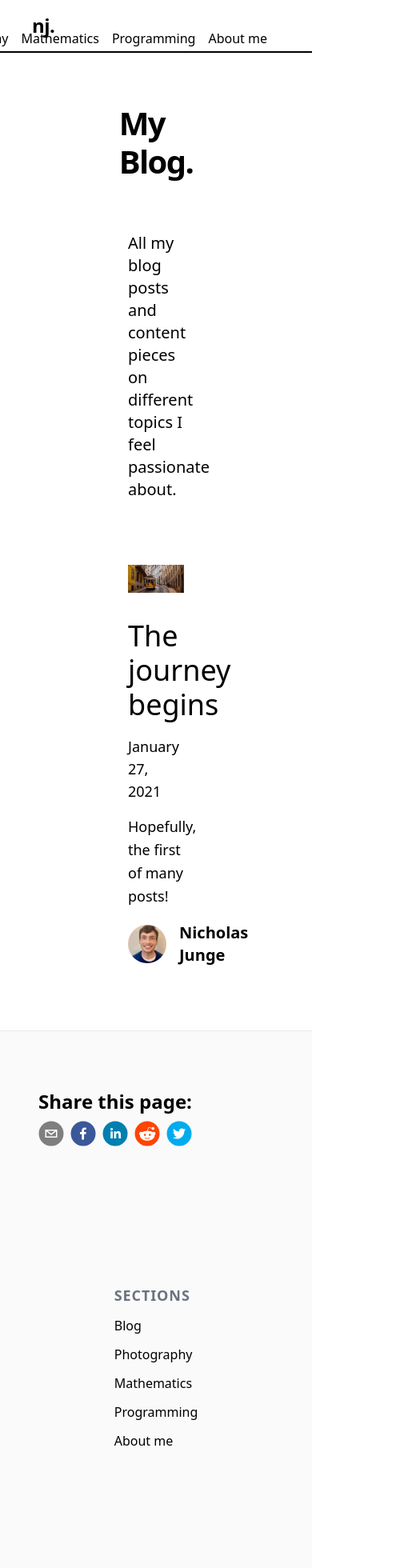
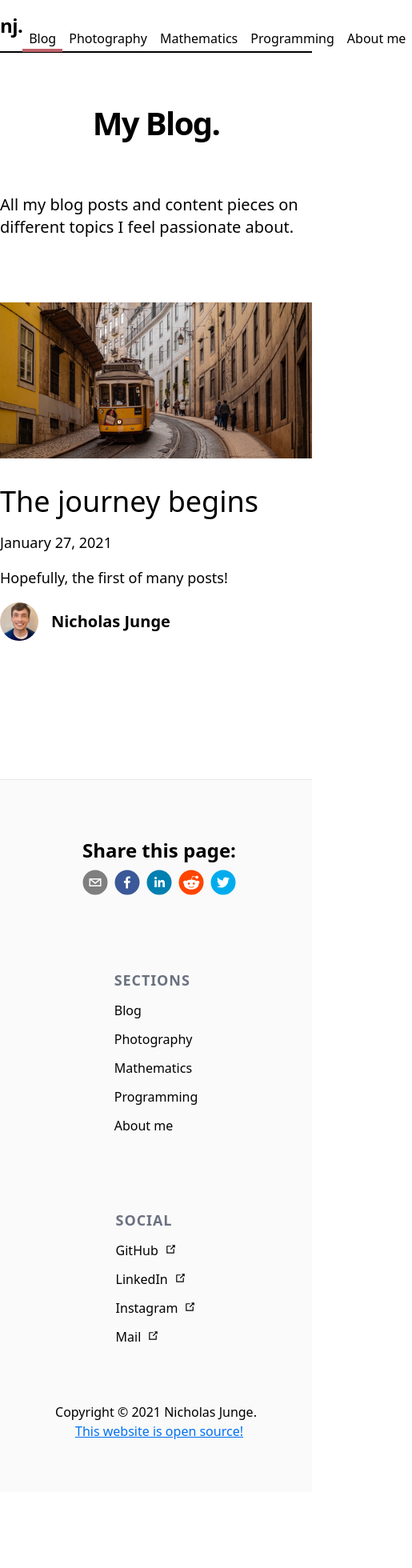
Before and after one commit to nicholasjng/personal-website, a Next.js app: page /blog in a window 390 px wide. Shown: the top 1960 px of the page at 80% size, 515 px wide, since content can reach past the window. After the commit the page ends 1865 px from the top, so only its background shows below. Built offline with nearby package versions, Linux system fonts and the light colour scheme.

Commit message:
First attempts at mobile layout fix

```diff
--- a/components/container.tsx
+++ b/components/container.tsx
@@ -5,7 +5,7 @@ type Props = {
 };
 
 const Container: FunctionComponent = ({ children } : Props) => (
-  <div className="container mx-auto px-20">{children}</div>
+  <div className="container mx-auto sm:px-6 md:px-20">{children}</div>
 );
 
 export default Container;
--- a/components/footer-nav.tsx
+++ b/components/footer-nav.tsx
@@ -5,7 +5,7 @@ type Props = {
 }
 
 const FooterNav = ({ children }: Props) => (
-  <div className="flex flex-col items-center xl:items-start w-full pt-40 xl:pt-0 xl:w-1/4">
+  <div className="flex flex-col items-center xl:items-start w-full pt-20 xl:pt-0 xl:w-1/4">
     <div className="inline-flex flex-col">
       {children}
     </div>
--- a/components/footer.tsx
+++ b/components/footer.tsx
@@ -7,8 +7,8 @@ import SectionLinks from "./section-links";
 
 export default function Footer() {
   return (
-    <footer className="border-t bg-accent-1 border-accent-2 pt-16 pb-16">
-      <section className="container mx-auto sm:w-full xl:w-2/3 px-10 lg:px-20 flex sm:flex-col md:flex-row flex-wrap justify-between mb-16">
+    <footer className="border-t bg-accent-1 border-accent-2 py-16">
+      <section className="container mx-auto sm:w-full xl:w-2/3 px-10 lg:px-20 flex sm:flex-col lg:flex-row flex-wrap justify-between mb-16">
         <SocialFooter />
         <FooterNav>
           <MetaTitle>{navFooter.sections.title}</MetaTitle>
@@ -19,9 +19,14 @@ export default function Footer() {
           <SectionLinks links={navFooter.channels.items} />
         </FooterNav>
       </section>
-      <section className="flex flex-row justify-center">
+      <section className="container mx-auto sm:w-full xl:w-2/3 flex sm:flex-col lg:flex-row items-center flex-wrap justify-center">
         <p>{`Copyright © ${new Date().getFullYear()} Nicholas Junge.`}</p>
-        <a className="ml-2 underline text-success" href={GITHUB_REPO} target="_blank" rel="noopener">
+        <a
+          className="ml-2 underline text-success"
+          href={GITHUB_REPO}
+          target="_blank"
+          rel="noopener"
+        >
           This website is open source!
         </a>
       </section>
--- a/components/header.tsx
+++ b/components/header.tsx
@@ -16,14 +16,14 @@ type LinkItem = {
 export default function Header({ location }: Props) {
   return (
     <header className="sticky top-0 z-10 mb-5 bg-white border-b-2 border-black whitespace-nowrap py-4">
-      <h1 className="text-2xl md:text-4xl font-bold tracking-tight md:tracking-tighter inline-block ml-10">
+      <h1 className="text-2xl md:text-4xl font-bold tracking-tight md:tracking-tighter inline-block sm:ml-5 md:ml-10">
         <Link href="/">
           <a href="/" className="hover:underline">
             nj.
           </a>
         </Link>
       </h1>
-      <nav className="inline-block absolute bottom-1 right-12">
+      <nav className="inline-block absolute bottom-1 sm:right-1 md:right-12">
         {navHeader.items.map((link: LinkItem) => (
           <HeaderLink
             key={link.title}
--- a/components/social-footer.tsx
+++ b/components/social-footer.tsx
@@ -21,7 +21,7 @@ export default function SocialFooter() {
   const url = BASE_URL + (location === "/" ? "" : location)
 
   return (
-    <nav className="space-x-2 sm:self-center md:self-start">
+    <nav className="mx-auto md:mx-0 space-x-2 self-center lg:self-start">
       <h3 className="pl-2 text-2xl font-bold my-2">Share this page:</h3>
       <EmailShareButton url={url}>
         <EmailIcon size={32} round />
```
